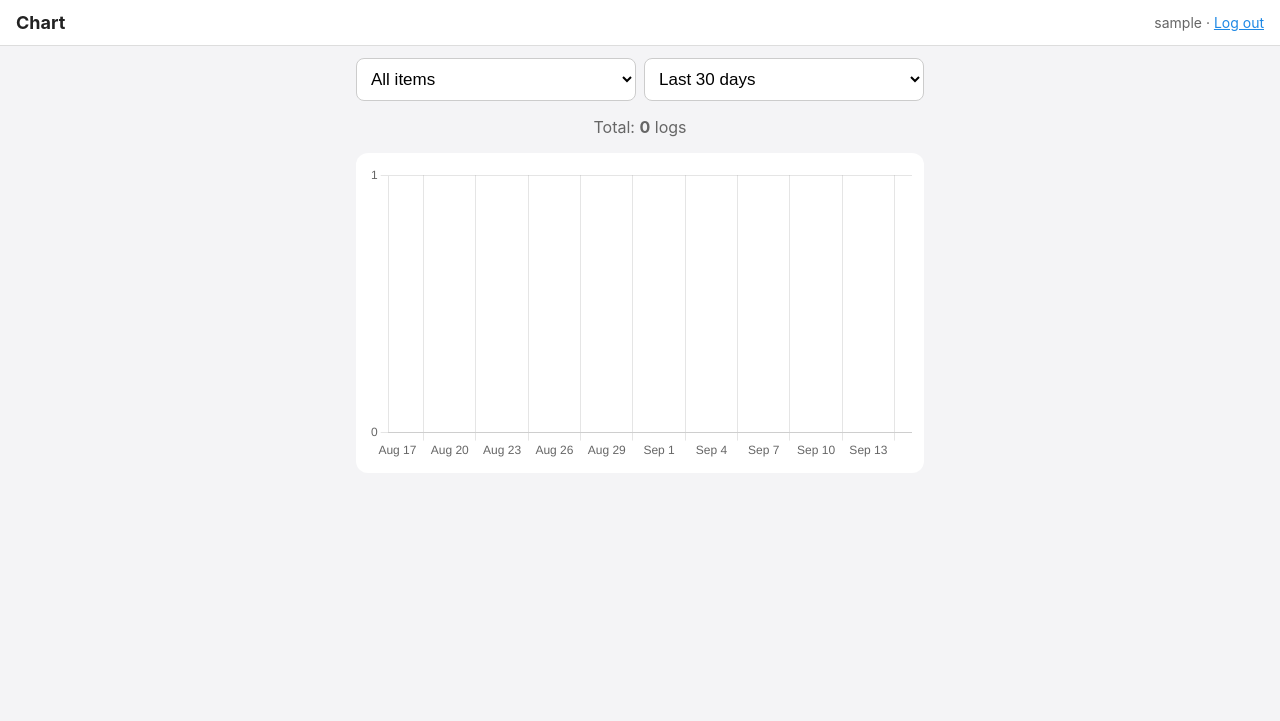
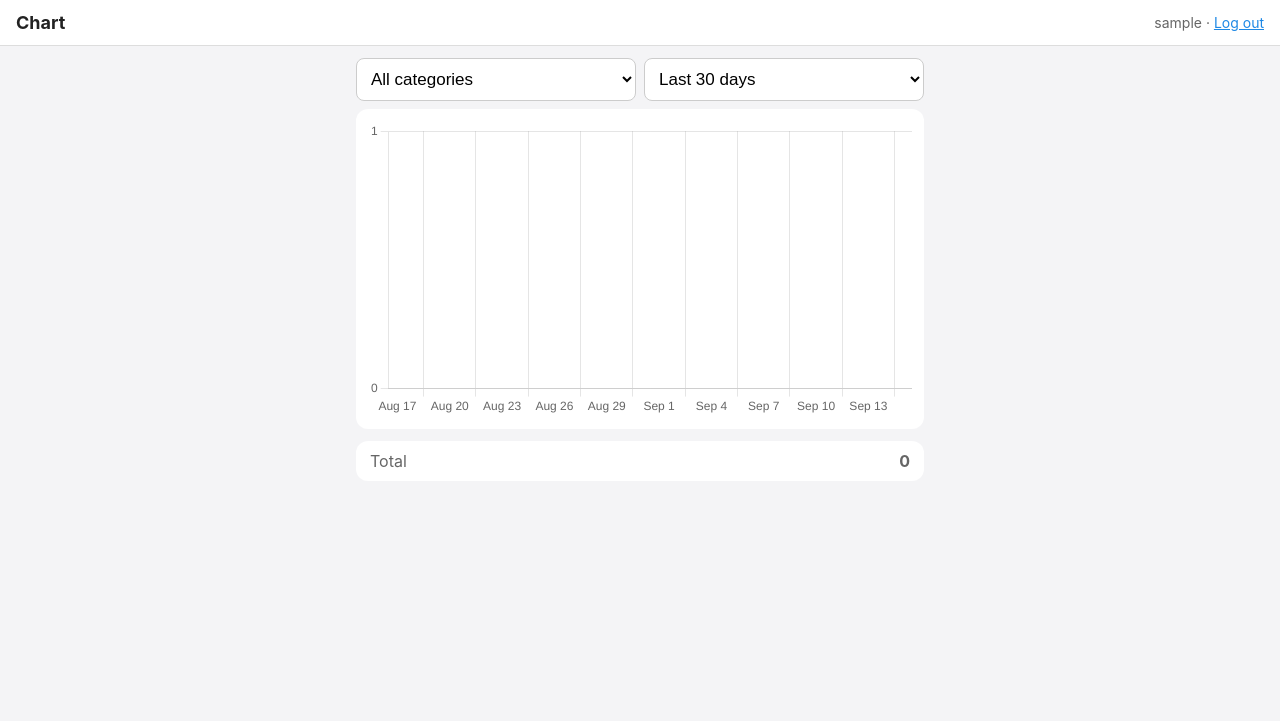
Before and after one commit to mihirk460/logger_app, a Flask app: page /chart in a window 1280 px wide. Shown: the top 721 px of the page. Run offline with Flask 3, Linux system fonts and the light colour scheme; the visitor is signed in with stand-in values (Sample User, id 1); data comes from the database, SQL or seed files in the repository; data that the repository does not hold is empty.

Commit message:
Rename items to categories; color chart by category; calendar filter
- All user-facing text, routes and code now say "category" instead of
  "item". SQL table and column names are unchanged so the existing
  database on the Pi keeps working without a migration.
- Chart: one stacked series per category in its own color, with a
  per-category total list and grand total under the chart. Filtering
  by a category shows just that series.
- Calendar: category dropdown (default all); month navigation keeps
  the selected filter.

Co-Authored-By: Claude Fable 5.1 <noreply@anthropic.com>
Claude-Session: https://claude.ai/code/session_01VeKvsncV6Sz1AzvaZWXiRa

```diff
--- a/app.py
+++ b/app.py
@@ -98,9 +98,9 @@ def parse_date(s, default=None):
         return default or date.today()
 
 
-def get_item(item_id):
+def get_category(category_id):
     row = query("SELECT * FROM items WHERE id=? AND user_id=?",
-                (item_id, g.user["id"]), one=True)
+                (category_id, g.user["id"]), one=True)
     if row is None:
         abort(404)
     return row
@@ -116,7 +116,7 @@ def get_log(log_id):
     return row
 
 
-def user_items():
+def user_categories():
     return query("""SELECT items.*, COUNT(logs.id) AS count
                     FROM items LEFT JOIN logs ON logs.item_id = items.id
                     WHERE items.user_id=? GROUP BY items.id ORDER BY items.name""",
@@ -198,19 +198,19 @@ def logout():
 @login_required
 def home():
     d = request.args.get("date")
-    return render_template("home.html", items=user_items(),
+    return render_template("home.html", categories=user_categories(),
                            date=parse_date(d).isoformat(), fixed=bool(d))
 
 
 @app.route("/log", methods=["POST"])
 @login_required
 def log():
-    item = get_item(request.form.get("item_id", type=int))
+    cat = get_category(request.form.get("category_id", type=int))
     d = parse_date(request.form.get("date"))
     log_id = execute("INSERT INTO logs (item_id, date) VALUES (?, ?)",
-                     (item["id"], d.isoformat()))
+                     (cat["id"], d.isoformat()))
     flash(Markup('Logged {} {} for {}. <a href="{}">Change / undo</a>').format(
-        item["icon"], escape(item["name"]), d.strftime("%a %b %-d"),
+        cat["icon"], escape(cat["name"]), d.strftime("%a %b %-d"),
         url_for("edit_log", log_id=log_id)))
     return redirect(url_for("home", date=request.form.get("date")))
 
@@ -235,9 +235,9 @@ def delete_log(log_id):
     return redirect(url_for("day", d=lg["date"]))
 
 
-# --- items -----------------------------------------------------------------
+# --- categories (SQL table is still called `items`) ----------------------
 
-def item_form(item=None):
+def category_form(cat=None):
     if request.method == "POST":
         name = request.form.get("name", "").strip()
         note = request.form.get("note", "").strip()
@@ -248,41 +248,50 @@ def item_form(item=None):
         elif color not in COLORS or icon not in ICONS:
             flash("Pick a color and an icon.")
         else:
-            if item is None:
+            if cat is None:
                 execute("INSERT INTO items (user_id, name, note, color, icon) VALUES (?,?,?,?,?)",
                         (g.user["id"], name, note, color, icon))
             else:
                 execute("UPDATE items SET name=?, note=?, color=?, icon=? WHERE id=?",
-                        (name, note, color, icon, item["id"]))
+                        (name, note, color, icon, cat["id"]))
             return redirect(url_for("home"))
-    return render_template("item_form.html", item=item, colors=COLORS, icons=ICONS)
+    return render_template("category_form.html", cat=cat, colors=COLORS, icons=ICONS)
 
 
-@app.route("/items/new", methods=["GET", "POST"])
+@app.route("/categories/new", methods=["GET", "POST"])
 @login_required
-def new_item():
-    return item_form()
+def new_category():
+    return category_form()
 
 
-@app.route("/items/<int:item_id>/edit", methods=["GET", "POST"])
+@app.route("/categories/<int:category_id>/edit", methods=["GET", "POST"])
 @login_required
-def edit_item(item_id):
-    return item_form(get_item(item_id))
+def edit_category(category_id):
+    return category_form(get_category(category_id))
 
 
-@app.route("/items/<int:item_id>/delete", methods=["POST"])
+@app.route("/categories/<int:category_id>/delete", methods=["POST"])
 @login_required
-def delete_item(item_id):
-    get_item(item_id)
-    execute("DELETE FROM items WHERE id=?", (item_id,))
+def delete_category(category_id):
+    get_category(category_id)
+    execute("DELETE FROM items WHERE id=?", (category_id,))
     return redirect(url_for("home"))
 
 
 # --- calendar --------------------------------------------------------------
 
+def category_filter(sql, args):
+    """Append a category filter when ?category=<id> is a real category of this user."""
+    cat_id = request.args.get("category", "all")
+    if cat_id != "all" and any(str(c["id"]) == cat_id for c in g.categories):
+        return sql + " AND items.id=?", args + [cat_id], cat_id
+    return sql, args, "all"
+
+
 @app.route("/calendar")
 @login_required
 def calendar_view():
+    g.categories = user_categories()
     today = date.today()
     y = request.args.get("y", today.year, type=int)
     m = request.args.get("m", today.month, type=int)
@@ -290,17 +299,19 @@ def calendar_view():
         y, m = today.year, today.month
     weeks = calendar.Calendar(firstweekday=6).monthdatescalendar(y, m)
     start, end = weeks[0][0].isoformat(), weeks[-1][-1].isoformat()
-    rows = query("""SELECT logs.date, items.icon, items.color
-                    FROM logs JOIN items ON items.id = logs.item_id
-                    WHERE items.user_id=? AND logs.date BETWEEN ? AND ?
-                    ORDER BY logs.date, logs.id""", (g.user["id"], start, end))
+    sql, args, cat_id = category_filter(
+        """SELECT logs.date, items.icon, items.color
+           FROM logs JOIN items ON items.id = logs.item_id
+           WHERE items.user_id=? AND logs.date BETWEEN ? AND ?""",
+        [g.user["id"], start, end])
     by_day = {}
-    for r in rows:
+    for r in query(sql + " ORDER BY logs.date, logs.id", args):
         by_day.setdefault(r["date"], []).append(r)
     prev_m = date(y, m, 1) - timedelta(days=1)
     next_m = date(y, m, calendar.monthrange(y, m)[1]) + timedelta(days=1)
     return render_template("calendar.html", weeks=weeks, by_day=by_day,
                            month=date(y, m, 1), today=today,
+                           categories=g.categories, cat_id=cat_id,
                            prev=(prev_m.year, prev_m.month),
                            next=(next_m.year, next_m.month))
 
@@ -321,9 +332,8 @@ def day(d):
 @app.route("/chart")
 @login_required
 def chart():
-    items = user_items()
+    g.categories = user_categories()
     today = date.today()
-    item_id = request.args.get("item", "all")
     rng = request.args.get("range", "30")
 
     first = query("""SELECT MIN(logs.date) AS d FROM logs JOIN items ON items.id = logs.item_id
@@ -345,26 +355,33 @@ def chart():
         start, end = today - timedelta(days=29), today
         label_fmt = "%b %-d"
 
-    sql = """SELECT logs.date AS d, COUNT(*) AS n FROM logs JOIN items ON items.id = logs.item_id
-             WHERE items.user_id=? AND logs.date BETWEEN ? AND ?"""
-    args = [g.user["id"], start.isoformat(), end.isoformat()]
-    if item_id != "all":
-        sql += " AND items.id=?"
-        args.append(item_id)
-    counts = {r["d"]: r["n"] for r in query(sql + " GROUP BY logs.date", args)}
+    sql, args, cat_id = category_filter(
+        """SELECT logs.date AS d, items.id AS cid, COUNT(*) AS n
+           FROM logs JOIN items ON items.id = logs.item_id
+           WHERE items.user_id=? AND logs.date BETWEEN ? AND ?""",
+        [g.user["id"], start.isoformat(), end.isoformat()])
+    counts = {}  # (category id, date) -> count
+    for r in query(sql + " GROUP BY logs.date, items.id", args):
+        counts[(r["cid"], r["d"])] = r["n"]
 
-    labels, data = [], []
+    days = []
     d = start
     while d <= end:
-        labels.append(d.strftime(label_fmt))
-        data.append(counts.get(d.isoformat(), 0))
+        days.append(d)
         d += timedelta(days=1)
+    labels = [d.strftime(label_fmt) for d in days]
 
-    selected = next((i for i in items if str(i["id"]) == item_id), None)
-    return render_template("chart.html", items=items, months=months, rng=rng,
-                           item_id=item_id, labels=labels, data=data,
-                           total=sum(data),
-                           color=selected["color"] if selected else "#1e88e5")
+    shown = [c for c in g.categories if cat_id == "all" or str(c["id"]) == cat_id]
+    series = []
+    for c in shown:
+        data = [counts.get((c["id"], d.isoformat()), 0) for d in days]
+        series.append({"label": f'{c["icon"]} {c["name"]}', "data": data,
+                       "backgroundColor": c["color"], "total": sum(data)})
+    series.sort(key=lambda x: -x["total"])
+
+    return render_template("chart.html", categories=g.categories, months=months,
+                           rng=rng, cat_id=cat_id, labels=labels, series=series,
+                           total=sum(x["total"] for x in series))
 
 
 if __name__ == "__main__":
--- a/static/style.css
+++ b/static/style.css
@@ -60,3 +60,8 @@ input, select { width: 100%; font-size: 17px; padding: 10px; border: 1px solid #
 .filters { display: flex; gap: 8px; margin-bottom: 8px; }
 .filters select { margin: 0; }
 .chartbox { background: #fff; border-radius: 12px; padding: 12px; height: 320px; }
+.totals { list-style: none; padding: 0; margin: 12px 0 0; background: #fff; border-radius: 12px; }
+.totals li { display: flex; align-items: center; padding: 10px 14px; border-bottom: 1px solid #eee; font-size: 16px; }
+.totals li:last-child { border-bottom: 0; }
+.totals strong { margin-left: auto; }
+.totals .sum { color: #666; }
--- a/templates/base.html
+++ b/templates/base.html
@@ -17,7 +17,7 @@
 </main>
 {% if g.user %}
 <nav class="bottom">
-  <a href="{{ url_for('home') }}" class="{{ 'active' if request.endpoint in ('home','new_item','edit_item') }}">🏠<span>Home</span></a>
+  <a href="{{ url_for('home') }}" class="{{ 'active' if request.endpoint in ('home','new_category','edit_category') }}">🏠<span>Home</span></a>
   <a href="{{ url_for('calendar_view') }}" class="{{ 'active' if request.endpoint in ('calendar_view','day','edit_log') }}">📅<span>Calendar</span></a>
   <a href="{{ url_for('chart') }}" class="{{ 'active' if request.endpoint == 'chart' }}">📊<span>Chart</span></a>
 </nav>
--- a/templates/chart.html
+++ b/templates/chart.html
@@ -2,28 +2,32 @@
 {% block heading %}Chart{% endblock %}
 {% block content %}
 <form method="get" class="filters">
-  <select name="item" onchange="this.form.submit()">
-    <option value="all" {{ 'selected' if item_id == 'all' }}>All items</option>
-    {% for it in items %}<option value="{{ it.id }}" {{ 'selected' if item_id == it.id|string }}>{{ it.icon }} {{ it.name }}</option>{% endfor %}
+  <select name="category" onchange="this.form.submit()">
+    <option value="all" {{ 'selected' if cat_id == 'all' }}>All categories</option>
+    {% for c in categories %}<option value="{{ c.id }}" {{ 'selected' if cat_id == c.id|string }}>{{ c.icon }} {{ c.name }}</option>{% endfor %}
   </select>
   <select name="range" onchange="this.form.submit()">
     <option value="30" {{ 'selected' if rng == '30' }}>Last 30 days</option>
     {% for mo in months %}<option value="{{ mo }}" {{ 'selected' if rng == mo }}>{{ mo }}</option>{% endfor %}
   </select>
 </form>
-<p class="center">Total: <strong>{{ total }}</strong> logs</p>
 <div class="chartbox"><canvas id="chart"></canvas></div>
+<ul class="totals">
+  {% for s in series %}<li><span class="dot" style="--c: {{ s.backgroundColor }}"></span>{{ s.label }}<strong>{{ s.total }}</strong></li>{% endfor %}
+  <li class="sum">Total<strong>{{ total }}</strong></li>
+</ul>
 {% endblock %}
 {% block scripts %}
 <script src="{{ url_for('static', filename='chart.umd.js') }}"></script>
 <script>
 new Chart(document.getElementById('chart'), {
   type: 'bar',
-  data: { labels: {{ labels|tojson }}, datasets: [{ data: {{ data|tojson }}, backgroundColor: {{ color|tojson }} }] },
+  data: { labels: {{ labels|tojson }}, datasets: {{ series|tojson }} },
   options: {
     responsive: true, maintainAspectRatio: false,
     plugins: { legend: { display: false } },
-    scales: { y: { beginAtZero: true, ticks: { precision: 0 } }, x: { ticks: { maxRotation: 0, autoSkip: true } } }
+    scales: { y: { stacked: true, beginAtZero: true, ticks: { precision: 0 } },
+              x: { stacked: true, ticks: { maxRotation: 0, autoSkip: true } } }
   }
 });
 </script>
```
Also changed, not shown: templates/calendar.html (+9 -2 lines), templates/category_form.html (renamed from templates/item_form.html, +8 -8 lines), templates/home.html (+8 -8 lines), README.md.
